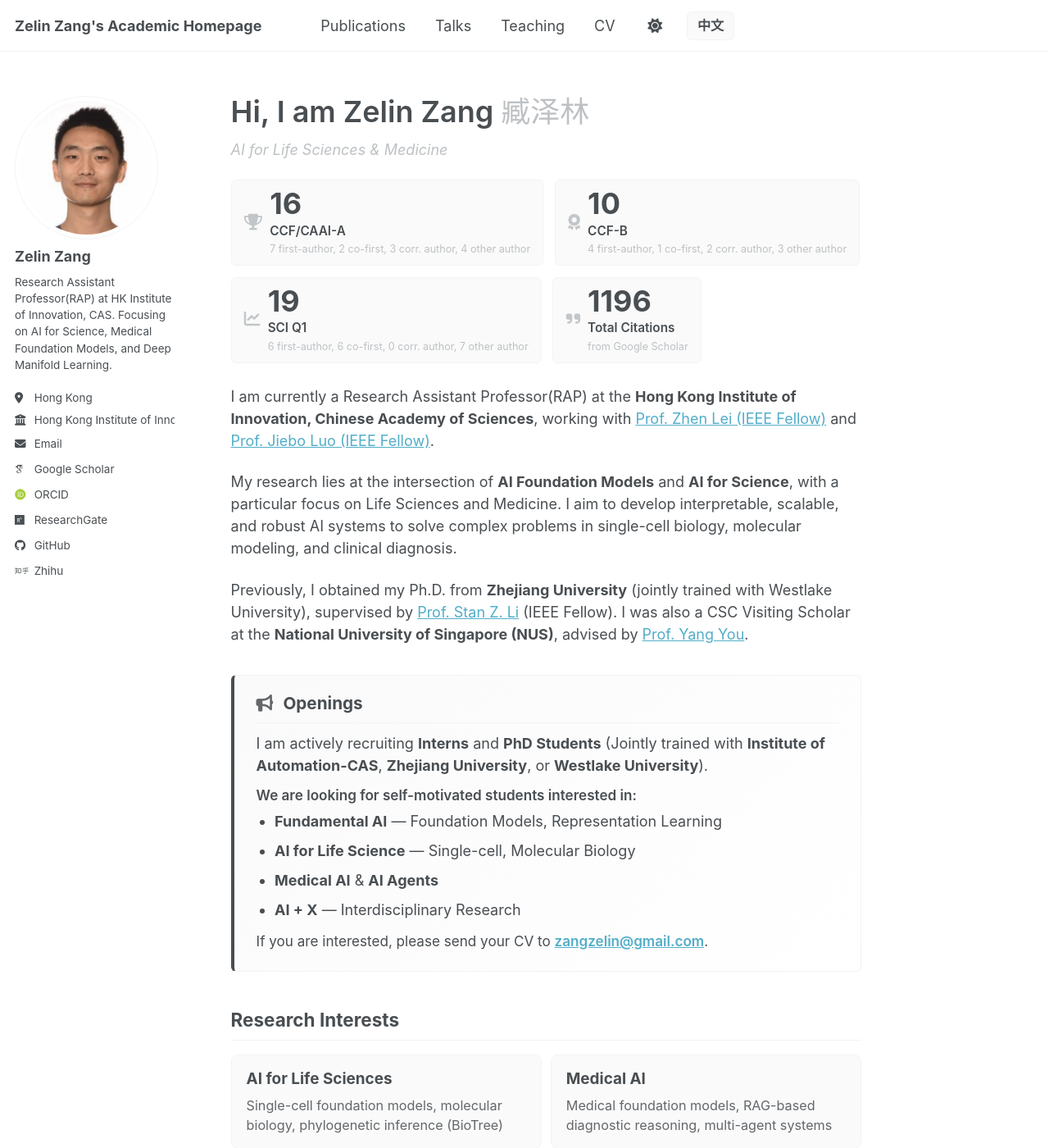
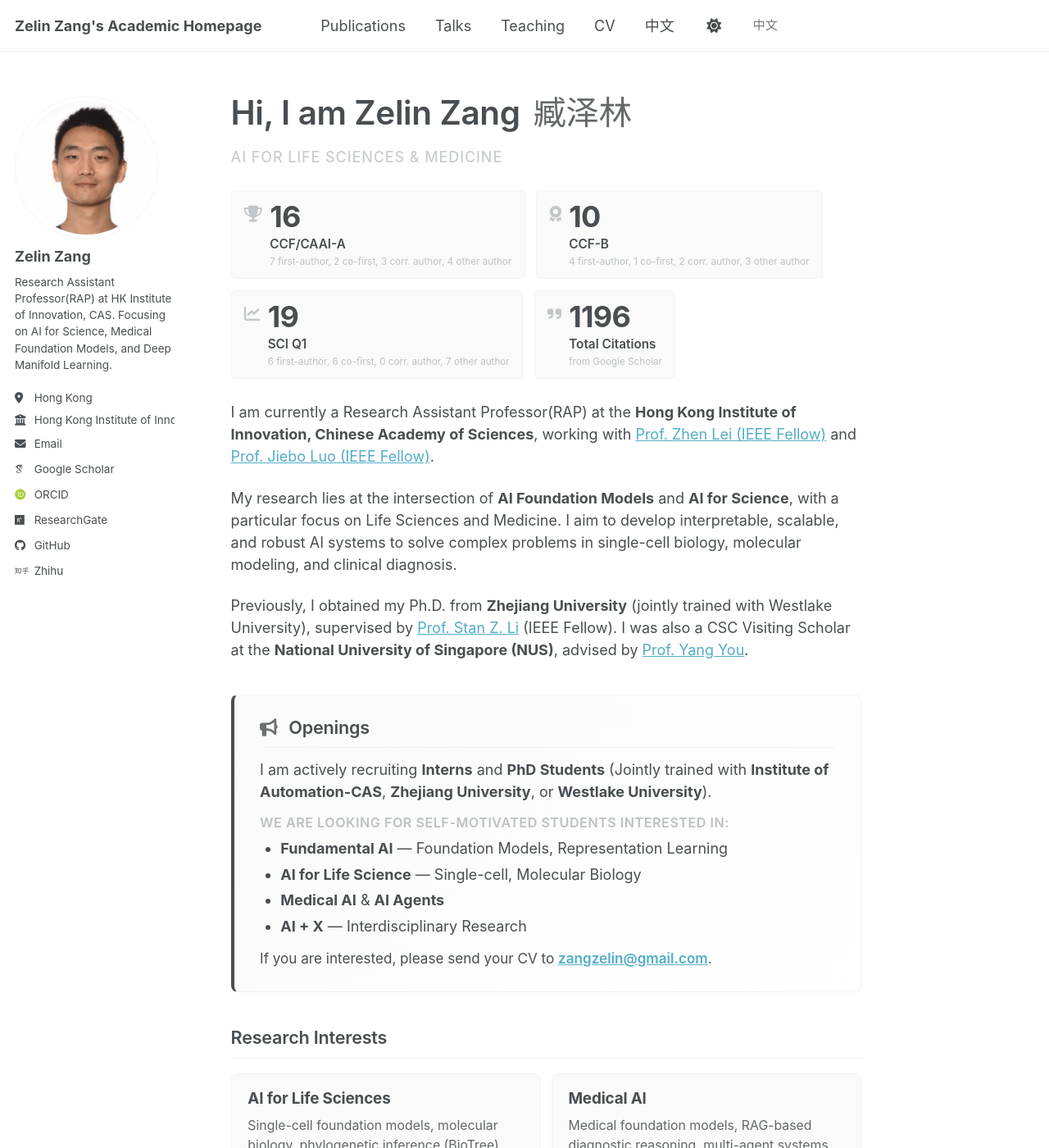
Before and after one commit to zangzelin/zangzelin.github.io, a Jekyll site: the page built from _pages/about.md, in a window 1280 px wide and 1400 px high. Shown: the whole window at 82% size. Built offline with Jekyll 4.4.1, drawn with Linux system fonts in a browser that asks for light colours; some web fonts are replaced; a script bundle is joined from its source files by our own code; library files that are not in the unit come from our copies.

Commit message:
auto push

```diff
--- a/_data/navigation.yml
+++ b/_data/navigation.yml
@@ -26,5 +26,8 @@ main:
   - title: "CV"
     url: /cv/
 
+  - title: "中文"
+    url: /zh/
+
   # - title: "CV"
   #   url: /cv-json/
--- a/assets/css/custom.css
+++ b/assets/css/custom.css
@@ -8,22 +8,22 @@
   align-items: center;
   min-height: 2em;
   margin-left: 0.5em;
-  padding: 0.25em 0.75em;
-  font-size: 0.9rem;
-  font-weight: 600;
+  padding: 0.25em 0.6em;
+  font-size: 0.85rem;
+  font-weight: 500;
   color: var(--global-text-color);
-  background-color: var(--global-code-background-color);
-  border: 1px solid var(--global-border-color);
-  border-radius: 6px;
+  background: transparent;
+  border: none;
+  border-radius: 4px;
   text-decoration: none;
+  opacity: 0.75;
   transition: all 0.2s ease;
 }
 
 .masthead__menu-item--lang .lang-switch__link:hover {
-  background-color: var(--global-border-color);
-  color: var(--global-text-color);
+  background: transparent;
+  opacity: 1;
   text-decoration: none;
-  border-color: var(--global-text-color-light);
 }
 
 .masthead__menu-item--lang .lang-switch__link:before {
@@ -49,31 +49,59 @@
    Home Hero
    ========================================================================== */
 .home-hero {
-  margin-bottom: 1.25em;
+  margin-bottom: 1.5em;
 }
 
 .home-hero__title {
-  font-size: 1.75rem;
+  font-size: 1.85rem;
   font-weight: 600;
-  line-height: 1.3;
-  margin-bottom: 0.25em;
+  line-height: 1.25;
+  margin-bottom: 0.35em;
+  letter-spacing: -0.01em;
 }
 
 .home-hero__chinese {
-  font-weight: 400;
-  color: var(--global-text-color-light);
+  font-weight: 500;
+  color: var(--global-text-color);
+  opacity: 0.85;
+  margin-left: 0.15em;
 }
 
 .home-hero__tagline {
-  font-size: 1.1rem;
+  font-size: 0.95rem;
+  font-weight: 500;
   color: var(--global-text-color-light);
   margin: 0;
-  font-style: italic;
+  text-transform: uppercase;
+  letter-spacing: 0.05em;
+  opacity: 0.8;
 }
 
 @media (min-width: 64em) {
   .home-hero__title {
-    font-size: 2rem;
+    font-size: 2.25rem;
+  }
+
+  .home-hero__tagline {
+    font-size: 1rem;
+  }
+}
+
+@media (max-width: 48em) {
+  .home-hero__title {
+    font-size: 1.5rem;
+  }
+
+  .home-hero__chinese {
+    display: block;
+    margin-left: 0;
+    margin-top: 0.1em;
+    opacity: 0.75;
+  }
+
+  .home-hero__tagline {
+    font-size: 0.85rem;
+    letter-spacing: 0.03em;
   }
 }
 
@@ -89,13 +117,20 @@
 
 .page__content .stats-card {
   display: flex !important;
-  align-items: center;
+  align-items: flex-start !important;
   gap: 0.5em;
-  padding: 0.5em 0.85em;
+  padding: 0.65em 0.85em;
   background-color: var(--global-code-background-color);
   border-radius: 6px;
   border: 1px solid var(--global-border-color);
   min-width: 0;
+  transition: all 0.2s ease;
+}
+
+.page__content .stats-card:hover {
+  border-color: var(--global-link-color);
+  transform: translateY(-1px);
+  box-shadow: 0 2px 8px rgba(0, 0, 0, 0.04);
 }
 
 .page__content .stats-card__icon {
@@ -103,18 +138,20 @@
   color: var(--global-text-color-light);
   opacity: 0.9;
   flex-shrink: 0;
+  margin-top: 0.1em;
 }
 
 .page__content .stats-card__content {
   display: flex !important;
   flex-direction: column;
-  gap: 0.1em;
+  gap: 0.15em;
 }
 
 .page__content .stats-card__number {
   font-size: 2rem;
   font-weight: 700;
   line-height: 1.1;
+  letter-spacing: -0.02em;
 }
 
 .page__content .stats-card__label {
@@ -124,8 +161,28 @@
 }
 
 .page__content .stats-card__sub {
-  font-size: 0.7em;
+  font-size: 0.65em;
   color: var(--global-text-color-light);
+  line-height: 1.3;
+}
+
+@media (max-width: 48em) {
+  .page__content .stats-card {
+    padding: 0.5em 0.65em;
+    gap: 0.4em;
+  }
+
+  .page__content .stats-card__number {
+    font-size: 1.5rem;
+  }
+
+  .page__content .stats-card__sub {
+    display: none;
+  }
+
+  .page__content .stats-card__icon {
+    font-size: 1em;
+  }
 }
 
 /* Fallback: publications page may still use .publication-stats class */
@@ -144,71 +201,108 @@
    Openings CTA Block
    ========================================================================== */
 .page__content .openings-cta {
-  margin: 2em 0;
-  padding: 1.25em 1.5em;
+  margin: 2.25em 0;
+  padding: 1.5em 1.75em;
   background: linear-gradient(135deg, var(--global-code-background-color) 0%, var(--global-bg-color) 100%);
   border: 1px solid var(--global-border-color);
   border-left: 4px solid var(--global-text-color);
-  border-radius: 6px;
+  border-radius: 8px;
+  transition: all 0.2s ease;
+}
+
+.page__content .openings-cta:hover {
+  border-left-color: var(--global-link-color);
+  box-shadow: 0 4px 12px rgba(0, 0, 0, 0.05);
 }
 
 .page__content .openings-cta__title {
   margin-top: 0;
-  margin-bottom: 0.5em;
-  font-size: 1.15em;
+  margin-bottom: 0.6em;
+  font-size: 1.2em;
+  font-weight: 600;
+  letter-spacing: -0.01em;
 }
 
 .page__content .openings-cta__title .fa {
-  margin-right: 0.35em;
+  margin-right: 0.4em;
+  opacity: 0.8;
 }
 
 .page__content .openings-cta__lead {
-  margin: 0 0 0.5em;
+  margin: 0 0 0.6em;
   font-size: 1em;
+  line-height: 1.5;
 }
 
 .page__content .openings-cta__topics {
-  margin: 0.6em 0 0.3em;
+  margin: 0.75em 0 0.4em;
   font-weight: 600;
-  font-size: 0.95em;
+  font-size: 0.9em;
+  color: var(--global-text-color-light);
+  text-transform: uppercase;
+  letter-spacing: 0.03em;
 }
 
 .page__content .openings-cta__list {
-  margin: 0 0 0.5em;
-  padding-left: 1.25em;
+  margin: 0 0 0.6em;
+  padding-left: 1.4em;
+}
+
+.page__content .openings-cta__list li {
+  margin-bottom: 0.35em;
+  line-height: 1.4;
 }
 
 .page__content .openings-cta__action {
-  margin: 0.75em 0 0;
+  margin: 0.85em 0 0;
   font-size: 0.95em;
 }
 
 .page__content .openings-cta__action a {
   font-weight: 600;
+  color: var(--global-link-color);
+}
+
+@media (max-width: 48em) {
+  .page__content .openings-cta {
+    padding: 1.25em 1.25em;
+    margin: 1.75em 0;
+  }
+
+  .page__content .openings-cta__title {
+    font-size: 1.1em;
+  }
+
+  .page__content .openings-cta__list {
+    padding-left: 1.2em;
+  }
 }
 
 /* ==========================================================================
    Research Interests (tag/badge style)
    ========================================================================== */
 .page__content .research-interests {
-  margin: 2em 0;
+  margin: 2.25em 0;
 }
 
 .page__content .research-interests h2 {
-  margin-bottom: 0.75em;
+  margin-bottom: 0.85em;
+  font-size: 1.2em;
+  font-weight: 600;
+  letter-spacing: -0.01em;
 }
 
 .page__content .research-tags {
   display: flex !important;
   flex-wrap: wrap;
-  gap: 0.6em;
+  gap: 0.7em;
 }
 
 .page__content .research-tag {
   display: flex !important;
-  flex: 1 1 280px;
+  flex: 1 1 260px;
   flex-direction: column;
-  padding: 0.85em 1em;
+  padding: 0.9em 1.1em;
   background-color: var(--global-code-background-color);
   border-radius: 8px;
   border: 1px solid var(--global-border-color);
@@ -218,37 +312,58 @@
 
 .page__content .research-tag:hover {
   transform: translateY(-2px);
-  box-shadow: 0 4px 12px rgba(0, 0, 0, 0.05);
+  box-shadow: 0 4px 12px rgba(0, 0, 0, 0.06);
   border-color: var(--global-link-color);
+  background-color: var(--global-bg-color-alt);
 }
 
 .page__content .research-tag__title {
   font-weight: 700;
   font-size: 1.05em;
-  margin-bottom: 0.3em;
+  margin-bottom: 0.35em;
   color: var(--global-text-color);
+  letter-spacing: -0.01em;
 }
 
 .page__content .research-tag__desc {
-  font-size: 0.9em;
+  font-size: 0.88em;
   color: var(--global-text-color);
   line-height: 1.5;
   opacity: 0.85;
+}
+
+@media (max-width: 48em) {
+  .page__content .research-tag {
+    flex: 1 1 100%;
+    padding: 0.8em 1em;
+  }
+
+  .page__content .research-tag__title {
+    font-size: 1em;
+  }
+
+  .page__content .research-tag__desc {
+    font-size: 0.85em;
+  }
 }
 
 /* ==========================================================================
    News Section (with collapse)
    ========================================================================== */
 .news-section {
-  margin: 2em 0;
+  margin: 2.25em 0;
 }
 
 .news-section h2 {
-  margin-bottom: 0.6em;
+  margin-bottom: 0.85em;
+  font-size: 1.2em;
+  font-weight: 600;
+  letter-spacing: -0.01em;
 }
 
 .news-section h2 .fa {
-  margin-right: 0.35em;
+  margin-right: 0.4em;
+  opacity: 0.8;
 }
 
 .news-list {
@@ -258,26 +373,34 @@
 }
 
 .news-item {
-  margin-bottom: 0.6em;
+  margin-bottom: 0.7em;
   padding-left: 0;
-  font-size: 0.95em;
-  line-height: 1.4;
+  font-size: 0.93em;
+  line-height: 1.5;
+  display: flex;
+  gap: 0.5em;
 }
 
 .news-item__date {
   color: var(--global-text-color-light);
   font-weight: 500;
-  margin-right: 0.35em;
+  font-size: 0.85em;
+  background: var(--global-code-background-color);
+  padding: 0.15em 0.4em;
+  border-radius: 4px;
   flex-shrink: 0;
+  font-family: monospace;
+  white-space: nowrap;
 }
 
 .news-item__text {
   display: inline;
+  flex: 1;
 }
 
 .news-more {
-  margin-top: 0.75em;
-  padding-top: 0.5em;
+  margin-top: 1em;
+  padding-top: 0.75em;
   border-top: 1px dashed var(--global-border-color);
 }
 
@@ -286,14 +409,46 @@
   color: var(--global-text-color-light);
   font-size: 0.9em;
   font-weight: 500;
+  transition: all 0.2s ease;
+  padding: 0.4em 0.6em;
+  border-radius: 4px;
+  display: inline-block;
 }
 
 .news-more summary:hover {
   color: var(--global-text-color);
+  background-color: var(--global-code-background-color);
+}
+
+.news-more summary::before {
+  content: "↓ ";
+  display: inline-block;
+  transition: transform 0.2s ease;
+  margin-right: 0.3em;
+}
+
+.news-more[open] summary::before {
+  transform: rotate(180deg);
 }
 
 .news-list--extra {
-  margin-top: 0.5em;
+  margin-top: 0.75em;
+}
+
+@media (max-width: 48em) {
+  .news-item {
+    flex-direction: column;
+    gap: 0.35em;
+  }
+
+  .news-item__date {
+    font-size: 0.8em;
+    align-self: flex-start;
+  }
+
+  .news-section h2 {
+    font-size: 1.1em;
+  }
 }
 
 /* ==========================================================================
@@ -301,13 +456,14 @@
    ========================================================================== */
 
 .pub-page__intro {
-  margin: 0 0 0.75em;
+  margin: 0 0 1em;
   font-size: 0.95em;
   color: var(--global-text-color-light);
+  line-height: 1.5;
 }
 
 .pub-page__stats {
-  margin-bottom: 1.5em;
+  margin-bottom: 1.75em;
 }
 
 /* Stats cards on publications page */
@@ -322,12 +478,19 @@
 .pub-page__stats .stats-card,
 .archive .stats-card {
   display: flex !important;
-  align-items: center;
+  align-items: flex-start !important;
   gap: 0.5em;
-  padding: 0.5em 0.85em;
+  padding: 0.65em 0.85em;
   background-color: var(--global-code-background-color);
   border-radius: 6px;
   border: 1px solid var(--global-border-color);
+  transition: all 0.2s ease;
+}
+
+.pub-page__stats .stats-card:hover {
+  border-color: var(--global-link-color);
+  transform: translateY(-1px);
+  box-shadow: 0 2px 8px rgba(0, 0, 0, 0.04);
 }
 
 .pub-page__stats .stats-card__icon,
@@ -335,18 +498,22 @@
   font-size: 1.1em;
   color: var(--global-text-color-light);
   opacity: 0.9;
+  margin-top: 0.1em;
 }
 
 .pub-page__stats .stats-card__content,
 .archive .stats-card__content {
   display: flex !important;
   flex-direction: column;
+  gap: 0.15em;
 }
 
 .pub-page__stats .stats-card__number,
 .archive .stats-card__number {
   font-size: 2rem;
   font-weight: 700;
+  line-height: 1.1;
+  letter-spacing: -0.02em;
 }
 
 .pub-page__stats .stats-card__label,
@@ -357,8 +524,9 @@
 
 .pub-page__stats .stats-card__sub,
 .archive .stats-card__sub {
-  font-size: 0.7em;
+  font-size: 0.65em;
   color: var(--global-text-color-light);
+  line-height: 1.3;
 }
 
 /* Prevent horizontal scroll, allow free wrapping */
@@ -368,38 +536,44 @@
 
 /* Section headings - clearer hierarchy */
 .publications-compact h2 {
-  margin-top: 2em;
-  margin-bottom: 0.4em;
-  padding-bottom: 0.3em;
-  font-size: 1.2em;
-  border-bottom: 1px solid var(--global-border-color);
+  margin-top: 2.25em;
+  margin-bottom: 0.5em;
+  padding-bottom: 0.4em;
+  font-size: 1.25em;
+  font-weight: 600;
+  border-bottom: 2px solid var(--global-border-color);
+  letter-spacing: -0.01em;
 }
 
 .publications-compact h2:first-child {
-  margin-top: 0;
+  margin-top: 0.5em;
 }
 
 .publications-compact h3 {
-  margin-top: 1.25em;
-  margin-bottom: 0.5em;
-  font-size: 1.05em;
+  margin-top: 1.5em;
+  margin-bottom: 0.6em;
+  font-size: 0.95em;
   font-weight: 600;
   color: var(--global-text-color-light);
+  text-transform: uppercase;
+  letter-spacing: 0.03em;
+  opacity: 0.8;
 }
 
 .publications-compact hr {
-  margin: 0 0 1em;
+  margin: 0 0 1.25em;
   border: none;
   height: 0;
+  border-bottom: 1px solid var(--global-border-color);
 }
 
 /* Publication entry - improved spacing and hierarchy */
 .publications-compact .list__item {
-  margin-bottom: 1.1em;
+  margin-bottom: 1.25em;
   overflow: visible !important;
   max-width: 100%;
-  padding-bottom: 1em;
-  border-bottom: 1px dotted var(--global-border-color);
+  padding-bottom: 1.25em;
+  border-bottom: 1px solid var(--global-border-color);
 }
 
 .publications-compact .list__item:last-child {
@@ -408,27 +582,33 @@
 
 .publications-compact .archive__item-title {
   display: block !important;
-  font-size: 1.02em !important;
+  font-size: 1.05em !important;
   font-weight: 600 !important;
-  margin: 0 0 0.35em 0 !important;
-  line-height: 1.35;
+  margin: 0 0 0.4em 0 !important;
+  line-height: 1.4;
 }
 
 .publications-compact .archive__item-title a {
   color: var(--global-text-color) !important;
   font-weight: 600 !important;
+  text-decoration: none;
+}
+
+.publications-compact .archive__item-title a:hover {
+  text-decoration: underline;
 }
 
 .publications-compact .archive__item-number {
-  font-weight: 400;
+  font-weight: 500;
   color: var(--global-text-color-light);
-  margin-right: 0.4em;
+  margin-right: 0.5em;
+  font-size: 0.9em;
 }
 
 /* Authors + venue - slightly smaller, better readability */
 .publications-compact .archive__item-excerpt {
   display: block !important;
-  font-size: 0.92em !important;
+  font-size: 0.9em !important;
   font-weight: normal !important;
   white-space: normal !important;
   overflow: visible !important;
@@ -437,17 +617,50 @@
   word-break: normal !important;
   max-width: 100% !important;
   margin: 0 !important;
-  line-height: 1.45;
+  line-height: 1.5;
   color: var(--global-text-color);
 }
 
 /* Badges inline - compact and aligned */
 .publications-compact .archive__item-excerpt .badge {
-  margin-left: 0.25em;
+  margin-left: 0.3em;
   vertical-align: middle;
+  padding: 0.2em 0.4em;
+  font-size: 70%;
+  font-weight: 600;
 }
 
 /* Parent archive: no horizontal scroll */
 .archive:has(.publications-compact) {
   overflow-x: hidden !important;
 }
+
+/* Mobile optimization for publications */
+@media (max-width: 48em) {
+  .publications-compact h2 {
+    font-size: 1.1em;
+    margin-top: 1.75em;
+  }
+
+  .publications-compact h3 {
+    font-size: 0.85em;
+    margin-top: 1.25em;
+  }
+
+  .publications-compact .list__item {
+    margin-bottom: 1em;
+    padding-bottom: 1em;
+  }
+
+  .publications-compact .archive__item-title {
+    font-size: 1em !important;
+  }
+
+  .publications-compact .archive__item-excerpt {
+    font-size: 0.85em !important;
+  }
+
+  .pub-page__stats .stats-card__sub {
+    display: none;
+  }
+}
```
Also changed, not shown: _pages/zh-cv.md (added, +88 -0 lines), _pages/zh-publications.html (added, +144 -0 lines).
